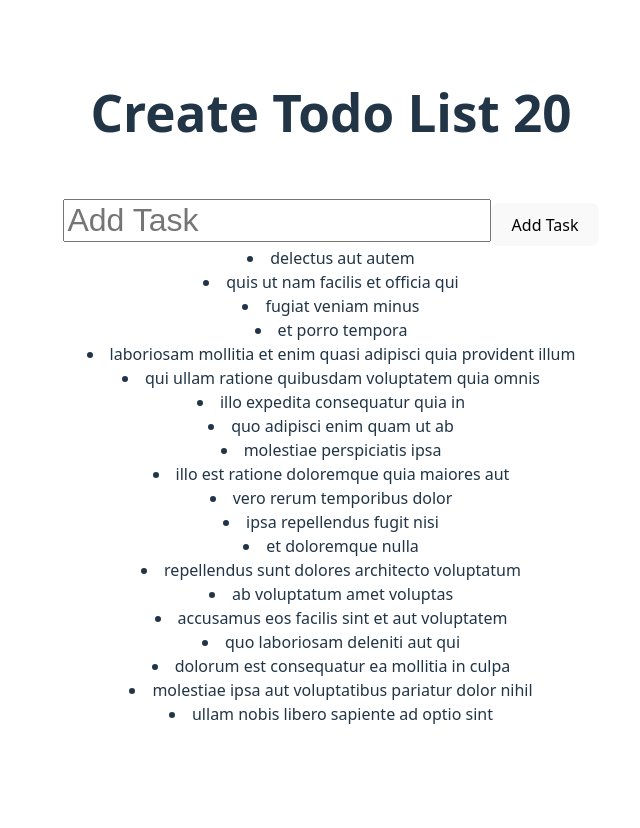
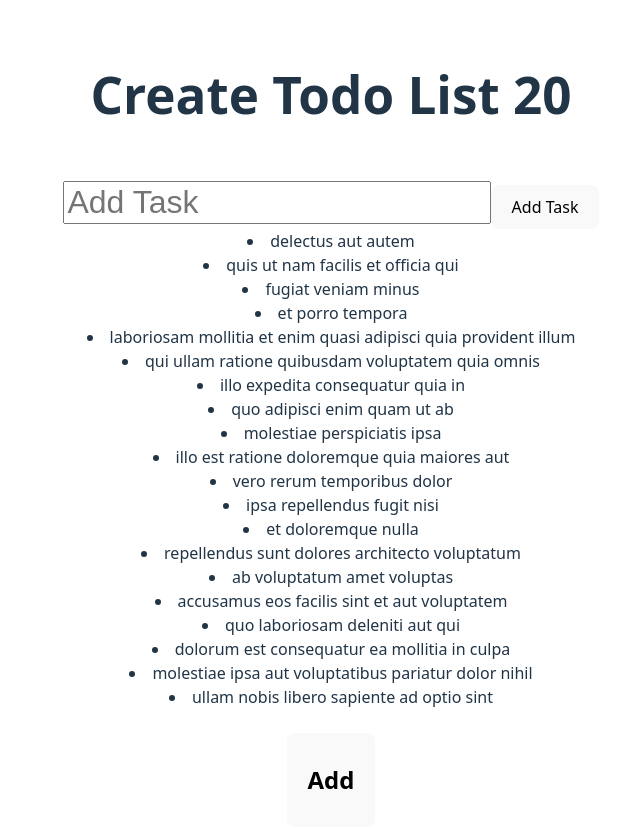
Before and after one commit to cfunch29/RLabTodoList, a React (Vite) app: page / in a window 1280 px wide. Shown: the top 828 px of the page, without its empty margins (309-949 px from the left). Before the commit the page ends 800 px from the top, so only its background shows below. Built offline with nearby package versions, Linux system fonts and the light colour scheme.

Commit message:
action button add task function working but need input to connect to action

```diff
--- a/src/App.jsx
+++ b/src/App.jsx
@@ -137,7 +137,7 @@ function reducer(state, action) {
     ];
 
     case 'deleteTask':
-      return;
+      return state.filter(del => del.id !== action.payload);
 
     case 'updateTask':
       return;
@@ -166,9 +166,9 @@ const Todos = () => {
 {todos.map(todo => <li key={todo.id}>{todo.title}</li>)}
         <br />
 
-        {/* <ActionButton dispatch={dispatch} payload={task} type={"addTask"}>
+        <ActionButton dispatch={dispatch} payload={task} type={"addTask"}>
           <h2>Add</h2></ActionButton>
-        <h1>{state.count}</h1>
+        {/* <h1>{state.count}</h1>
         <ActionButton dispatch={dispatch} payload={task} type={"deleteTask"}>
           <h2>Delete</h2></ActionButton>
         <br />
```
